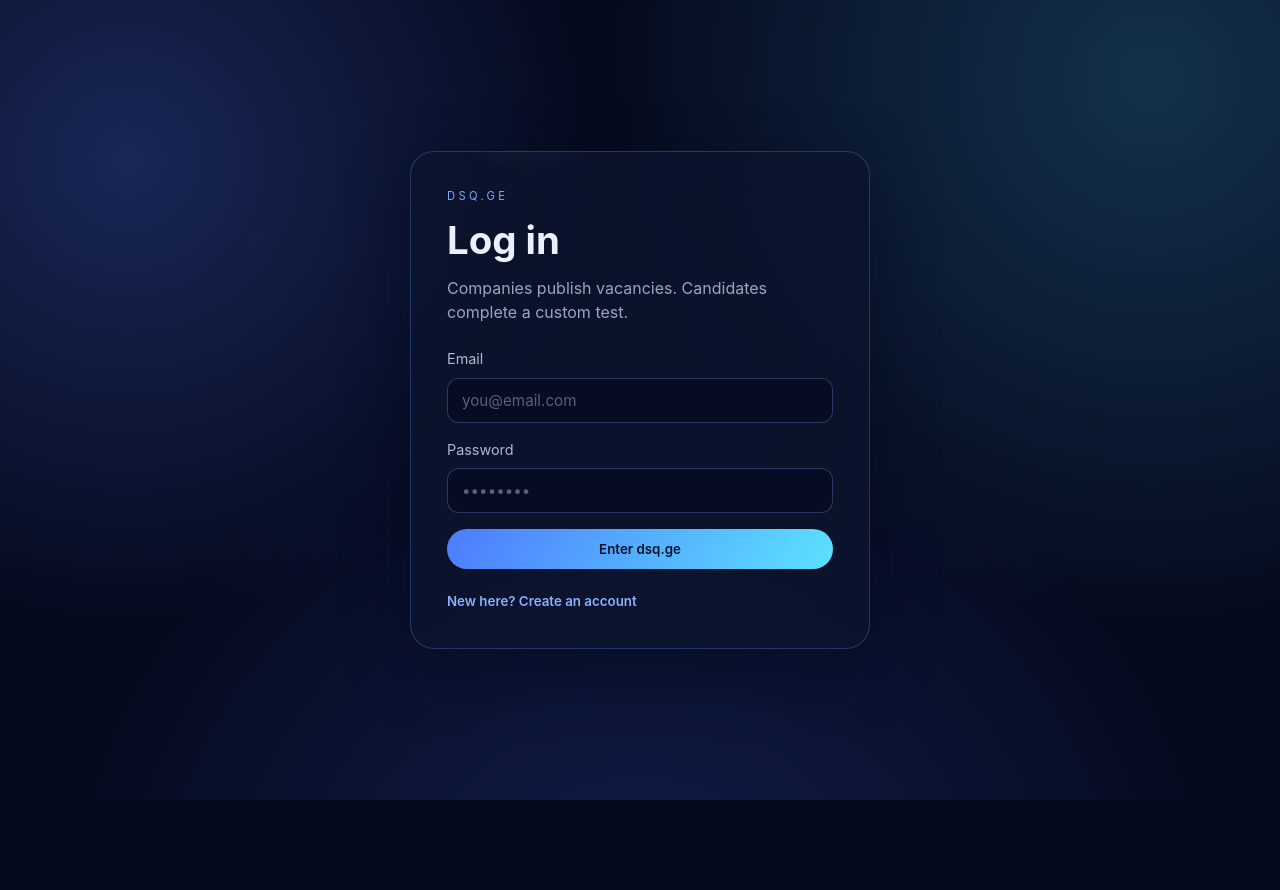
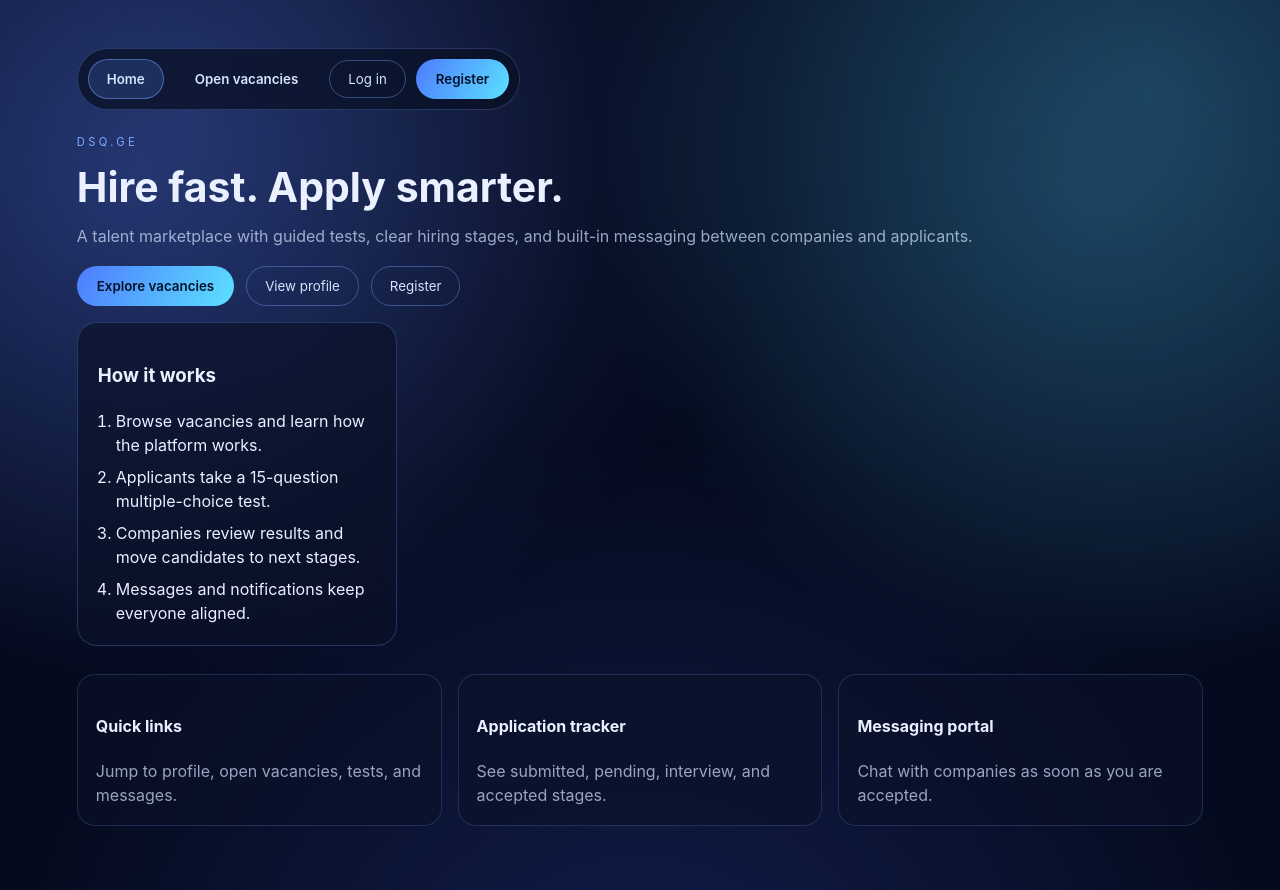
Before and after one commit to ShengeliaGI/dsq.ge, a React (Vite) app: page / in a window 1280 px wide. Before the commit the page ends 800 px from the top, so only its background shows below. Built offline with nearby package versions, Linux system fonts and the light colour scheme; no server answers.

Commit message:
Allow public browsing with auth-gated actions

```diff
--- a/src/App.css
+++ b/src/App.css
@@ -20,6 +20,12 @@
   border: 1px solid rgba(120, 160, 255, 0.25);
   backdrop-filter: blur(14px);
   margin-bottom: 24px;
+}
+
+.nav-auth {
+  display: inline-flex;
+  gap: 10px;
+  align-items: center;
 }
 
 .nav-button {
--- a/src/App.jsx
+++ b/src/App.jsx
@@ -26,6 +26,7 @@ function App() {
   const [authLoading, setAuthLoading] = useState(false)
   const [authUser, setAuthUser] = useState(null)
   const [page, setPage] = useState('home')
+  const [authModal, setAuthModal] = useState({ open: false, message: '' })
   const [selectedJobId, setSelectedJobId] = useState(null)
   const [selectedJobType, setSelectedJobType] = useState('Frontend Developer')
   const [vacancies, setVacancies] = useState([])
@@ -712,20 +713,11 @@ function App() {
     }
   }, [page, isAdmin])
 
-  if (!isAuthed) {
-    return (
-      <AuthScreen
-        authMode={authMode}
-        isSubmitting={authLoading}
-        errorMessage={authError}
-        onSubmit={handleAuthSubmit}
-        onToggleMode={() => {
-          setAuthError('')
-          setAuthMode(authMode === 'login' ? 'register' : 'login')
-        }}
-      />
-    )
+  useEffect(() => {
+    if (!isAuthed && !['home', 'vacancies', 'auth'].includes(page)) {
+      setPage('home')
     }
+  }, [isAuthed, page])
 
   const unreadNotifications = notifications.filter(
     (item) =>
@@ -855,34 +847,91 @@ function App() {
 
   const hideTopNav = page === 'cv'
 
+  const requireAuth = (message, action) => {
+    if (!isAuthed) {
+      setAuthModal({
+        open: true,
+        message: message || 'Please register to use this feature.',
+      })
+      return
+    }
+    action?.()
+  }
+
+  const handleNavigate = (next) => {
+    if (!isAuthed && !['home', 'vacancies', 'auth'].includes(next)) {
+      setAuthModal({
+        open: true,
+        message: 'Please register to access this area.',
+      })
+      return
+    }
+    if (next === 'messages') {
+      handleNotificationRead()
+    }
+    setPage(next)
+  }
+
   return (
     <div className="app-shell">
       {!hideTopNav && (
         <TopNav
           page={page}
-          onNavigate={(next) => {
-            if (next === 'messages') {
-              handleNotificationRead()
-            }
-            setPage(next)
-          }}
+          onNavigate={handleNavigate}
           showAdmin={isAdmin}
           userRole={userRole}
           notificationCount={unreadNotifications.length}
+          isAuthed={isAuthed}
+          onAuthRegister={() => {
+            setAuthMode('register')
+            setPage('auth')
+          }}
+          onAuthLogin={() => {
+            setAuthMode('login')
+            setPage('auth')
+          }}
         />
       )}
       {page === 'home' && (
         <HomePage
           onStart={() => setPage('vacancies')}
-          onViewProfile={() => setPage('profile')}
+          onViewProfile={() =>
+            requireAuth('Register to view your profile.', () => setPage('profile'))
+          }
+          onRegister={() => {
+            setAuthMode('register')
+            setPage('auth')
+          }}
+        />
+      )}
+      {page === 'auth' && (
+        <AuthScreen
+          authMode={authMode}
+          isSubmitting={authLoading}
+          errorMessage={authError}
+          onSubmit={handleAuthSubmit}
+          onToggleMode={() => {
+            setAuthError('')
+            setAuthMode(authMode === 'login' ? 'register' : 'login')
+          }}
         />
       )}
       {page === 'vacancies' && (
         <VacanciesPage
           vacancies={vacancies}
-          onOpenJobTest={openJobTest}
-          onDeleteVacancy={handleDeleteVacancy}
-          onGoCompany={() => setPage('company')}
+          onOpenJobTest={(jobId) =>
+            requireAuth('Register to start the test.', () => openJobTest(jobId))
+          }
+          onDeleteVacancy={(jobId) =>
+            requireAuth('Register to manage vacancies.', () =>
+              handleDeleteVacancy(jobId),
+            )
+          }
+          onGoCompany={() =>
+            requireAuth('Register to access company tools.', () =>
+              setPage('company'),
+            )
+          }
           onLogout={() => {
             localStorage.removeItem('auth_token')
             localStorage.removeItem('auth_user')
@@ -891,13 +940,16 @@ function App() {
             setPage('home')
           }}
           currentUserEmail={currentUserEmail}
+          isAuthed={isAuthed}
         />
       )}
       {page === 'tests' && (
         <TestsPage
           vacancies={vacancies}
           applications={applications}
-          onOpenJobTest={openJobTest}
+          onOpenJobTest={(jobId) =>
+            requireAuth('Register to take a test.', () => openJobTest(jobId))
+          }
           currentUserEmail={currentUserEmail}
           onBack={() => setPage('vacancies')}
         />
@@ -939,9 +991,18 @@ function App() {
       {page === 'company' && (
         <CompanyPage
           vacancies={vacancies}
-          onDeleteResult={handleDeleteResult}
-          onUpdateResultStatus={handleUpdateResultStatus}
-          onOpenMessages={(jobId, result) => {
+          onDeleteResult={(jobId, resultId) =>
+            requireAuth('Register to manage results.', () =>
+              handleDeleteResult(jobId, resultId),
+            )
+          }
+          onUpdateResultStatus={(jobId, resultId, status) =>
+            requireAuth('Register to update statuses.', () =>
+              handleUpdateResultStatus(jobId, resultId, status),
+            )
+          }
+          onOpenMessages={(jobId, result) =>
+            requireAuth('Register to use messaging.', () => {
               const job = vacancies.find((item) => item.id === jobId)
               if (!job || !result?.candidateEmail) {
                 return
@@ -953,7 +1014,8 @@ function App() {
                 candidateEmail: result.candidateEmail,
               })
               setPage('messages')
-          }}
+            })
+          }
           selectedJobType={selectedJobType}
           setSelectedJobType={setSelectedJobType}
           companyName={companyName}
@@ -1037,10 +1099,42 @@ function App() {
       {page === 'cvs' && (
         <CvListPage
           cvSubmissions={cvSubmissions}
-          onAddCv={() => setPage('cv')}
+          onAddCv={() =>
+            requireAuth('Register to add your CV.', () => setPage('cv'))
+          }
           onBackVacancies={() => setPage('vacancies')}
-          onDeleteCv={handleDeleteCv}
+          onDeleteCv={(cvId) =>
+            requireAuth('Register to manage CVs.', () => handleDeleteCv(cvId))
+          }
         />
+      )}
+      {authModal.open && (
+        <div className="modal-backdrop" role="dialog" aria-modal="true">
+          <div className="modal">
+            <h3>Registration required</h3>
+            <p className="muted">{authModal.message}</p>
+            <div className="test-actions">
+              <button
+                className="primary"
+                type="button"
+                onClick={() => {
+                  setAuthModal({ open: false, message: '' })
+                  setAuthMode('register')
+                  setPage('auth')
+                }}
+              >
+                Register
+              </button>
+              <button
+                className="ghost"
+                type="button"
+                onClick={() => setAuthModal({ open: false, message: '' })}
+              >
+                Cancel
+              </button>
+            </div>
+          </div>
+        </div>
       )}
     </div>
   )
--- a/src/components/HomePage.jsx
+++ b/src/components/HomePage.jsx
@@ -1,4 +1,4 @@
-const HomePage = ({ onStart, onViewProfile }) => (
+const HomePage = ({ onStart, onViewProfile, onRegister }) => (
   <div className="page">
     <header className="page-header hero">
       <div>
@@ -15,12 +15,15 @@ const HomePage = ({ onStart, onViewProfile }) => (
           <button className="ghost" type="button" onClick={onViewProfile}>
             View profile
           </button>
+          <button className="ghost" type="button" onClick={onRegister}>
+            Register
+          </button>
         </div>
       </div>
       <div className="hero-card">
         <h3>How it works</h3>
         <ol>
-          <li>Pick your role: applicant or company.</li>
+          <li>Browse vacancies and learn how the platform works.</li>
           <li>Applicants take a 15-question multiple-choice test.</li>
           <li>Companies review results and move candidates to next stages.</li>
           <li>Messages and notifications keep everyone aligned.</li>
--- a/src/components/TopNav.jsx
+++ b/src/components/TopNav.jsx
@@ -1,4 +1,13 @@
-const TopNav = ({ page, onNavigate, showAdmin, userRole, notificationCount }) => (
+const TopNav = ({
+  page,
+  onNavigate,
+  showAdmin,
+  userRole,
+  notificationCount,
+  isAuthed,
+  onAuthRegister,
+  onAuthLogin,
+}) => (
   <nav className="top-nav">
     <button
       className={page === 'home' ? 'nav-button active' : 'nav-button'}
@@ -14,6 +23,8 @@ const TopNav = ({ page, onNavigate, showAdmin, userRole, notificationCount }) =>
     >
       Open vacancies
     </button>
+    {isAuthed ? (
+      <>
         <button
           className={page === 'tests' ? 'nav-button active' : 'nav-button'}
           type="button"
@@ -56,7 +67,9 @@ const TopNav = ({ page, onNavigate, showAdmin, userRole, notificationCount }) =>
             Company
           </button>
         )}
-    <span className="nav-role">{userRole === 'company' ? 'Company mode' : 'Applicant mode'}</span>
+        <span className="nav-role">
+          {userRole === 'company' ? 'Company mode' : 'Applicant mode'}
+        </span>
         {showAdmin && (
           <button
             className={page === 'admin' ? 'nav-button active' : 'nav-button'}
@@ -66,6 +79,17 @@ const TopNav = ({ page, onNavigate, showAdmin, userRole, notificationCount }) =>
             Admin panel
           </button>
         )}
+      </>
+    ) : (
+      <div className="nav-auth">
+        <button className="ghost" type="button" onClick={onAuthLogin}>
+          Log in
+        </button>
+        <button className="primary" type="button" onClick={onAuthRegister}>
+          Register
+        </button>
+      </div>
+    )}
   </nav>
 )
 
--- a/src/components/VacanciesPage.jsx
+++ b/src/components/VacanciesPage.jsx
@@ -5,6 +5,7 @@ const VacanciesPage = ({
   onGoCompany,
   onLogout,
   currentUserEmail,
+  isAuthed,
 }) => (
   <div className="page">
     <header className="page-header">
@@ -19,9 +20,11 @@ const VacanciesPage = ({
         <button className="ghost" type="button" onClick={onGoCompany}>
           My Page
         </button>
-        <button className="ghost" type="button" onClick={onLogout}>
-          Log out
-        </button>
+        {isAuthed && (
+          <button className="ghost" type="button" onClick={onLogout}>
+            Log out
+          </button>
+        )}
       </div>
     </header>
     {vacancies.length === 0 ? (
```
Lines whose indentation alone changed are shown as unchanged.
